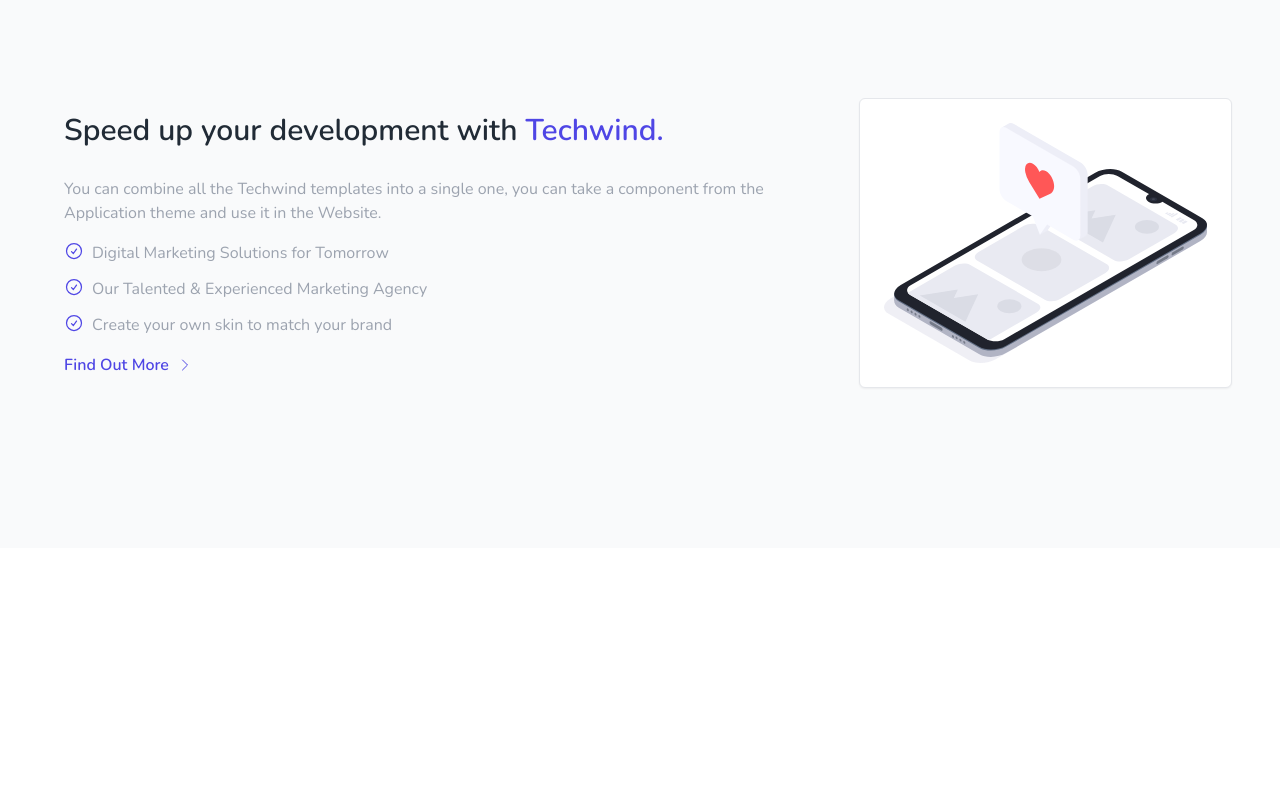
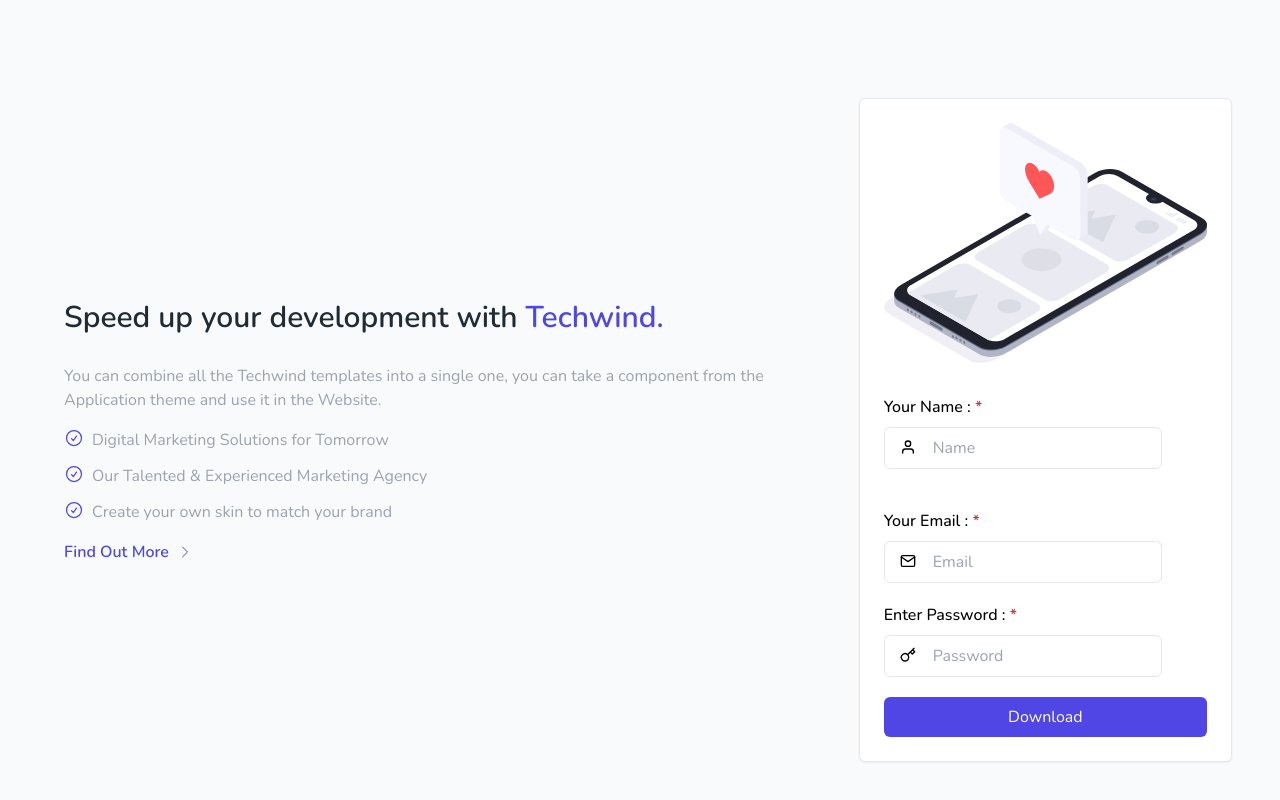
Before and after one commit to coordova/landing-one, a website: page index.html in a window 1280 px wide. Shown: the part 1821-2621 px from the top of the page. Before the commit the page ends 2369 px from the top, so only its background shows below. Drawn offline with nearby package versions, Linux system fonts and the light colour scheme.

Commit message:
How it work section v2 - form added

```diff
--- a/index.html
+++ b/index.html
@@ -147,9 +147,38 @@
                 <div class="w-1/2 md:w-1/3">
                     <div class="p-6 border rounded-md bg-white shadow-sm">
                         <img src="assets/images/illustrator/Mobile_notification_SVG.svg" alt="img">
-                        <div class="">
-                            <form action="#">
-
+                        <div class="mt-8">
+                            <form>
+                                <div class="flex flex-col space-y-5">
+                                    <!-- Your Name field -->
+                                    <div class="mb-5">
+                                        <label class="font-medium">Your Name : <span class="text-red-600">*</span></label>
+                                        <div class="relative mt-2">
+                                            <svg xmlns="http://www.w3.org/2000/svg" width="24" height="24" viewBox="0 0 24 24" fill="none" stroke="currentColor" stroke-width="2" stroke-linecap="round" stroke-linejoin="round" class="feather feather-user w-4 h-4 absolute top-3 left-4"><path d="M20 21v-2a4 4 0 0 0-4-4H8a4 4 0 0 0-4 4v2"></path><circle cx="12" cy="7" r="4"></circle></svg>
+                                            <input type="text" class="px-6 py-2 pl-12 w-max border border-gray-200 rounded-md focus:outline-none focus:ring-1 focus:ring-indigo-600" placeholder="Name" name="name" required="">
+                                        </div>
+                                    </div>
+                                    <!-- Your Email field -->
+                                    <div class="mb-5">
+                                        <label class="font-medium">Your Email : <span class="text-red-600">*</span></label>
+                                        <div class="relative mt-2">
+                                            <svg xmlns="http://www.w3.org/2000/svg" width="24" height="24" viewBox="0 0 24 24" fill="none" stroke="currentColor" stroke-width="2" stroke-linecap="round" stroke-linejoin="round" class="feather feather-mail w-4 h-4 absolute top-3 left-4"><path d="M4 4h16c1.1 0 2 .9 2 2v12c0 1.1-.9 2-2 2H4c-1.1 0-2-.9-2-2V6c0-1.1.9-2 2-2z"></path><polyline points="22,6 12,13 2,6"></polyline></svg>
+                                            <input type="text" class="px-6 py-2 pl-12 w-max border border-gray-200 rounded-md focus:outline-none focus:ring-1 focus:ring-indigo-600" placeholder="Email" name="email" required="">
+                                        </div>
+                                    </div>
+                                    <!-- Your Password field -->
+                                    <div class="mb-5">
+                                        <label class="font-medium">Enter Password : <span class="text-red-600">*</span></label>
+                                        <div class="relative mt-2">
+                                            <svg xmlns="http://www.w3.org/2000/svg" width="24" height="24" viewBox="0 0 24 24" fill="none" stroke="currentColor" stroke-width="2" stroke-linecap="round" stroke-linejoin="round" class="feather feather-key w-4 h-4 absolute top-3 left-4"><path d="M21 2l-2 2m-7.61 7.61a5.5 5.5 0 1 1-7.778 7.778 5.5 5.5 0 0 1 7.777-7.777zm0 0L15.5 7.5m0 0l3 3L22 7l-3-3m-3.5 3.5L19 4"></path></svg>
+                                            <input type="password" class="px-6 py-2 pl-12 w-max border border-gray-200 rounded-md focus:outline-none focus:ring-1 focus:ring-indigo-600" placeholder="Password" name="password" required="">
+                                        </div>
+                                    </div>
+                                    <!-- Submit Button -->
+                                    <div>
+                                        <button class="w-full px-6 py-2 duration-200 bg-indigo-600 hover:bg-indigo-700 border-indigo-600 hover:border-indigo-700 text-white rounded-md w-full">Download</button>
+                                    </div>
+                                </div>
                             </form>
                         </div>
                     </div>
```
Also changed, not shown: assets/css/style.css.
